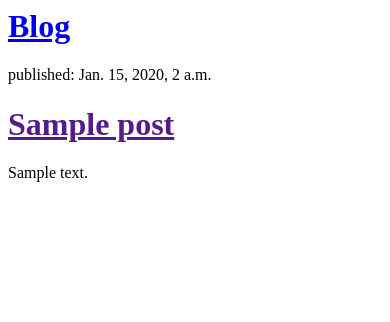
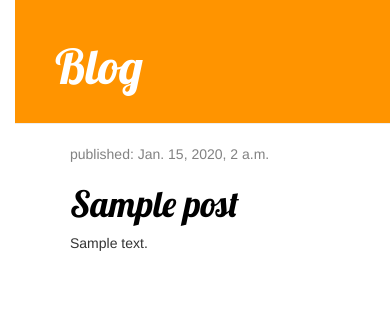
Before and after one commit to JennyHuaang/my-first-blog, a Django app: template blog/templates/blog/post_list.html in a window 390 px wide. Shown: the top 322 px of the page. Run offline with Django 3.2, Linux system fonts and the light colour scheme; the template is opened without the code that fills it: values that come from a table or form of the project are taken from there, others are empty; tables that the repository leaves empty hold one stand-in row (values such as "Sample post"); some libraries are stand-ins or nearby versions.

Commit message:
Added view and template for detailed blog post as well as CSS for the site.

```diff
--- /dev/null
+++ b/blog/static/css/blog.css
@@ -0,0 +1,56 @@
+
+h1 a {
+	color: #FCA205;
+	font-family: 'Lobster';
+}
+
+body {
+	padding-left: 15px;
+}
+
+.page-header {
+    background-color: #ff9400;
+    margin-top: 0;
+    padding: 20px 20px 20px 40px;
+}
+
+.page-header h1, .page-header h1 a, .page-header h1 a:visited, .page-header h1 a:active {
+    color: #ffffff;
+    font-size: 36pt;
+    text-decoration: none;
+}
+
+.content {
+    margin-left: 40px;
+}
+
+h1, h2, h3, h4 {
+    font-family: 'Lobster', cursive;
+}
+
+.date {
+    color: #828282;
+}
+
+.save {
+    float: right;
+}
+
+.post-form textarea, .post-form input {
+    width: 100%;
+}
+
+.top-menu, .top-menu:hover, .top-menu:visited {
+    color: #ffffff;
+    float: right;
+    font-size: 26pt;
+    margin-right: 20px;
+}
+
+.post {
+    margin-bottom: 70px;
+}
+
+.post h1 a, .post h1 a:visited {
+    color: #000000;
+}
--- /dev/null
+++ b/blog/templates/blog/base.html
@@ -0,0 +1,26 @@
+{% load staticfiles %}
+<html>
+
+<head>
+    <title>Django Girls blog</title>
+    <link rel="stylesheet" href="//maxcdn.bootstrapcdn.com/bootstrap/3.2.0/css/bootstrap.min.css">
+    <link rel="stylesheet" href="//maxcdn.bootstrapcdn.com/bootstrap/3.2.0/css/bootstrap-theme.min.css">
+    <link href='//fonts.googleapis.com/css?family=Lobster&subset=latin,latin-ext' rel='stylesheet' type='text/css'>
+    <link rel="stylesheet" href="{% static 'css/blog.css' %}">
+</head>
+
+<body>
+    <div class="page-header">
+        <h1><a href = "/"> Blog </a></h1>
+    </div>
+    <div class="content container">
+        <div class="row">
+            <div class="col-md-8">
+                {% block content %}
+                {% endblock%}
+            </div>
+        </div>
+    </div>
+</body>
+
+</html>
--- a/blog/templates/blog/post_list.html
+++ b/blog/templates/blog/post_list.html
@@ -1,17 +1,9 @@
-<html>
-	<head>
-		<title>Blog</title>
-	</head>
-	<body>
-		<div>
-			<h1><a href = "/"> Blog </a></h1>
-		</div>
-		{% for post in posts %}
-			<div>
-				<p> published: {{post.published_date}}</p>
-				<h1><a href = ""> {{post.title}}</a></h1>
-				<p>{{post.text|linebreaksbr}}</p>
-			</div>
-		{% endfor %}
-	</body>
-</html>
+{% extends 'blog/base.html' %} {%block content %} {% for post in posts %}
+<div class="post">
+    <div class="date">
+        <p>published: {{ post.published_date }}</p>
+    </div>
+    <h1><a href="{% url 'post_detail' pk=post.pk %}">{{ post.title }}</a></h1>
+    <p>{{ post.text|linebreaksbr }}</p>
+</div>
+{% endfor %} {% endblock %}
--- a/blog/urls.py
+++ b/blog/urls.py
@@ -5,5 +5,5 @@ from . import views
 
 urlpatterns = [
 	url(r'^$', views.post_list, name = 'post_list'),
-
+	url(r'^post/(?P<pk>\d+)/$', views.post_detail, name='post_detail'),
 ]
```
Also changed, not shown: blog/templates/blog/post_detail.html (added, +13 -0 lines), blog/views.py (+6 -2 lines).
